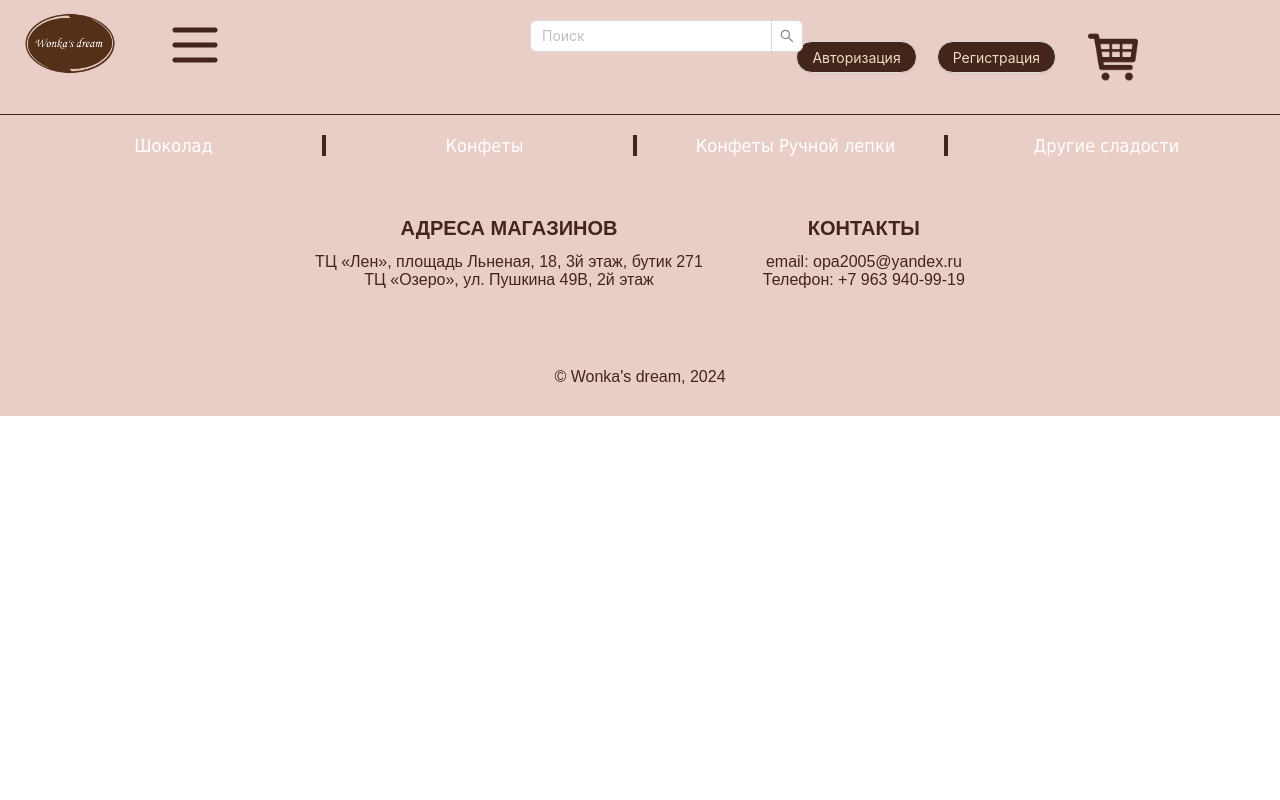
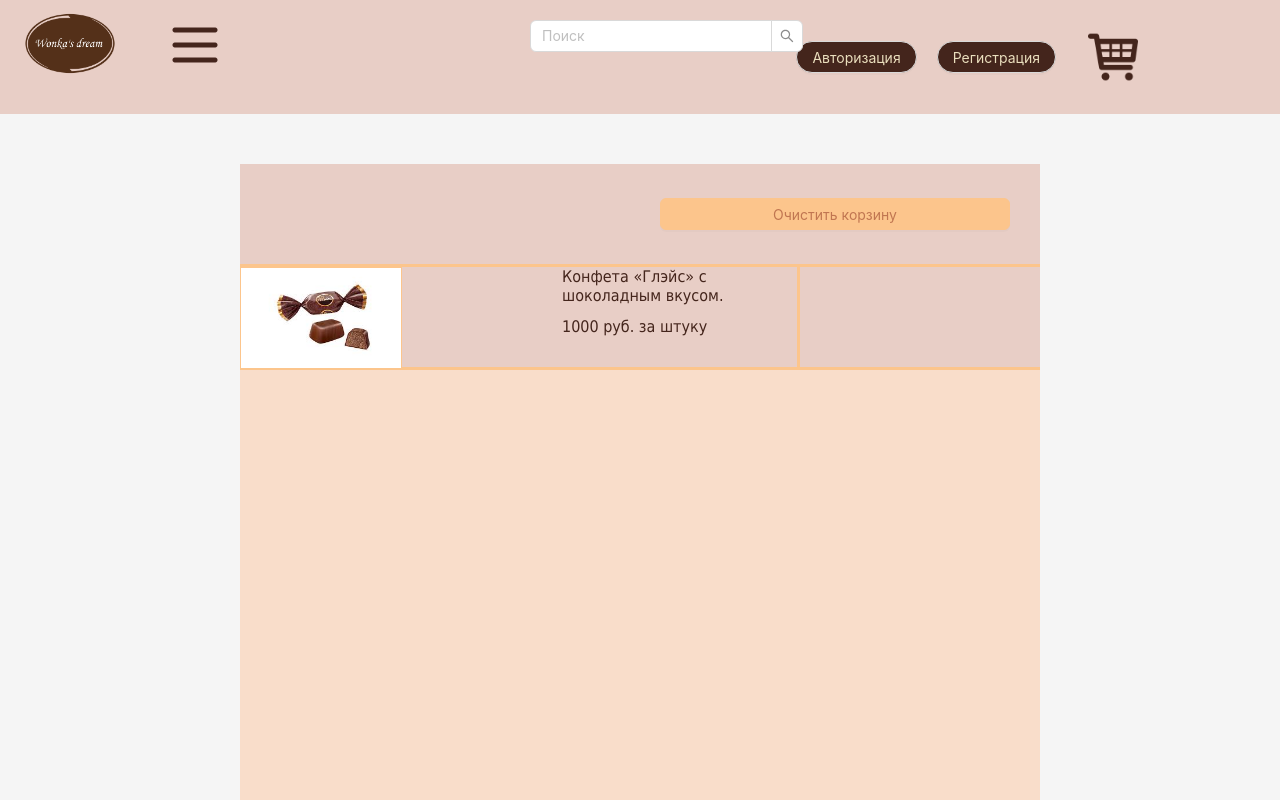
Before and after one commit to PashaIQinf/internet-shop, a React (Vite) app in the folder internet-shop-app/: page /internet-shop/basket in a window 1280 px wide. Shown: the top 800 px of the page. Built offline with nearby package versions, Linux system fonts and the light colour scheme.

Commit message:
add Page baket

```diff
--- a/internet-shop-app/src/App2.jsx
+++ b/internet-shop-app/src/App2.jsx
@@ -2,14 +2,14 @@ import React, { useEffect } from 'react'
 import Header from './Header/Header.jsx'
 import PageTab from './PageTab/PageTab.jsx'
 import Footer from './Footer/Footer.jsx'
-
+import BaketPage from './BaketPage/BaketPage.jsx'
 export default function App2() {
 
 
   return (
     <>
      <Header/>
-     <PageTab/>
+     <BaketPage/>
      <Footer/>
     </>
   )
--- /dev/null
+++ b/internet-shop-app/src/Baket/Baket.css
@@ -0,0 +1,61 @@
+.Baket {
+    background-color: #f9ddca;
+    display: inline-block;
+    width: 800px;
+    height: 800px;
+    margin:50px
+
+}
+.Baket-tab {
+    background-color: #e8cec6;
+    height: 100px;
+}
+.Baket-tab Button {
+    background-color: #FCC58C;
+    border: 1px solid #FCC58C;
+    color: #C07651;
+    cursor: pointer;
+    width: 350px;
+    display: block;
+    position: relative;
+    left:420px;
+    top: 34px;
+
+
+}
+.Baket-product {
+    background-color: #E8CEC6;
+    height: 100px;
+    border-bottom: 3px solid #FCC58C;
+    border-top: 3px solid #FCC58C;
+}
+.Baket-product img {
+    background-color: #E8CEC6;
+    height: 100px;
+    width:calc(20%);
+    float: left;
+    border: 1px solid #FCC58C;
+}
+.Baket-name {
+    width:calc(50%);
+    height: 100px;
+    left:calc(20%);
+    position: relative;
+    align-content: left;
+}
+.Baket-name div {
+    font-size: 16px;
+    font-family: tahoma, sans-serif;
+    color: #44251c;
+    position: relative;
+    text-align:start;
+    height: calc(50%);
+    border-right: 3px solid #FCC58C;
+
+
+}
+.Baket-count {
+    width:calc(20%);
+    height: 80px;
+    float: right;
+}
--- /dev/null
+++ b/internet-shop-app/src/Baket/Baket.jsx
@@ -0,0 +1,20 @@
+import React from 'react'
+import './Baket.css'
+import { Button } from 'antd'
+import Gleis from '../assets/Gleis.jfif'
+export default function Baket() {
+  return (
+    <div className='Baket'>
+        <div className='Baket-tab'>
+            <Button>Очистить корзину</Button>
+        </div>
+        <div className='Baket-product'>
+            <img src ={Gleis}/>
+            <div className='Baket-name'>
+                <div>Конфета «Глэйс» с шоколадным вкусом.</div>
+                <div>1000 руб. за штуку</div>
+            </div>
+        </div>
+    </div>
+  )
+}
--- /dev/null
+++ b/internet-shop-app/src/BaketPage/BaketPage.css
@@ -0,0 +1,11 @@
+.wrapper {
+    margin-left: auto;
+    margin-right: auto;
+    background-color: whitesmoke;
+    display: block;
+    width: auto;
+    overflow: auto;
+    position: relative;
+    height: fit-content;
+
+}
--- /dev/null
+++ b/internet-shop-app/src/BaketPage/BaketPage.jsx
@@ -0,0 +1,12 @@
+import React from 'react'
+import './BaketPage.css'
+import Baket from '../Baket/Baket.jsx'
+import PaymentBlock from '../PaymentBlock/PaymentBlock.jsx'
+export default function BaketPage() {
+  return (
+    <section className='wrapper'>
+    <Baket/>
+    <PaymentBlock/>
+    </section>
+  )
+}
--- /dev/null
+++ b/internet-shop-app/src/PaymentBlock/PaymentBlock.css
@@ -0,0 +1,6 @@
+.Payment {
+    display: inline-block;
+    width: 800px;
+    height: 400px;
+    background-color: #f9ddca;
+}
--- /dev/null
+++ b/internet-shop-app/src/PaymentBlock/PaymentBlock.jsx
@@ -0,0 +1,7 @@
+import React from 'react'
+import './PaymentBlock.css'
+export default function PaymentBlock() {
+  return (
+    <div className='Payment'>PaymentBlock</div>
+  )
+}
```
